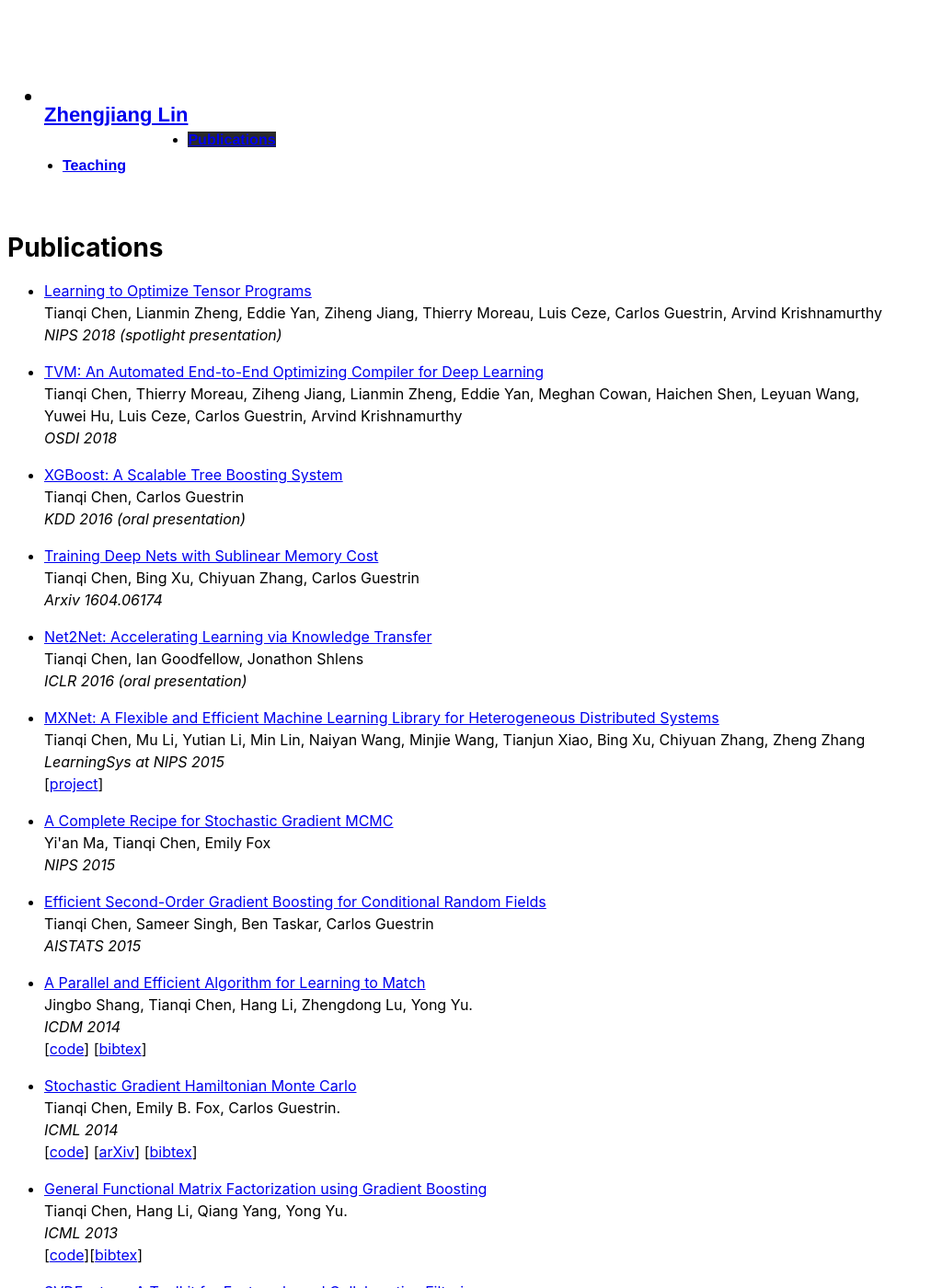
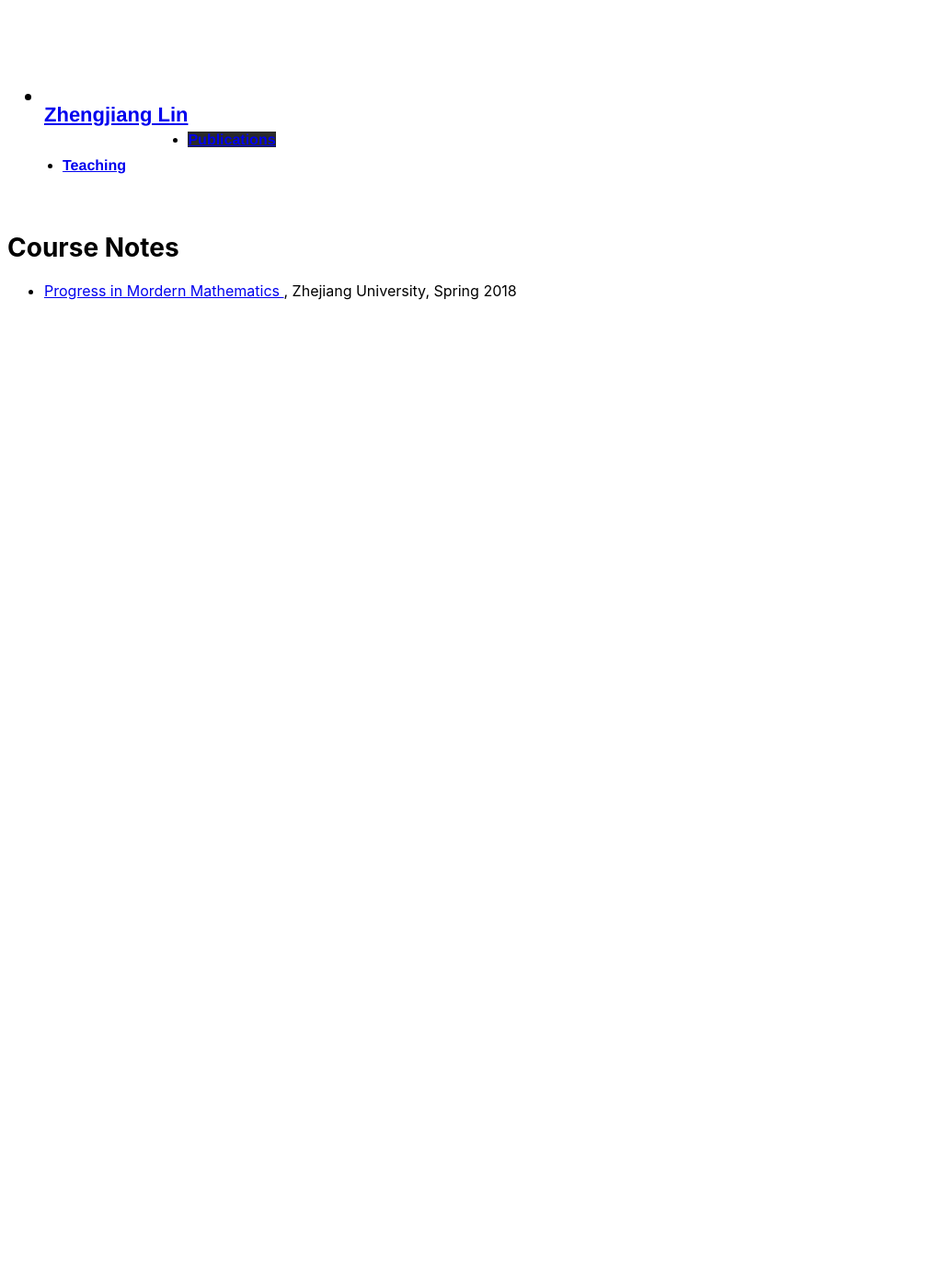
Before and after one commit to Acrescent/Acrescent.github.io, a Jekyll site: the page built from publications.html, in a window 1280 px wide and 1400 px high. Shown: the whole window at 92% size, without its empty margins (0-1012 px from the left). Built offline with Jekyll 4.4.1, drawn with Linux system fonts in a browser that asks for light colours; some of the changed text lies outside the part shown.

Commit message:
Update publications.html

```diff
--- a/publications.html
+++ b/publications.html
@@ -7,130 +7,8 @@ order: 1
 ---
 
 {% include JB/setup %}
-<h1> Publications</h1>
+<h1> Course Notes</h1>
 <ul>
-<li>
-  <p>
-    <a href="https://arxiv.org/abs/1805.08166"> Learning to Optimize Tensor Programs</a></br>
-Tianqi Chen, Lianmin Zheng, Eddie Yan, Ziheng Jiang, Thierry Moreau, Luis Ceze, Carlos Guestrin, Arvind Krishnamurthy
-</br>
-<i>NIPS 2018 (spotlight presentation)</i> </br>
-  </p>
-
-<li>
-  <p>
-    <a href="https://arxiv.org/abs/1802.04799"> TVM: An Automated End-to-End Optimizing Compiler for Deep Learning</a></br>
-    Tianqi Chen, Thierry Moreau, Ziheng Jiang, Lianmin Zheng, Eddie Yan, Meghan Cowan, Haichen Shen, Leyuan Wang, Yuwei Hu, Luis Ceze, Carlos Guestrin, Arvind Krishnamurthy
-</br>
-    <i>OSDI 2018</i> </br>
-  </p>
-
-<li>
-  <p>
-    <a href="https://arxiv.org/abs/1603.02754"> XGBoost: A Scalable Tree Boosting System</a></br>
-    Tianqi Chen, Carlos Guestrin</br>
-    <i>KDD 2016 (oral presentation)</i> </br>
-  </p>
-<li>
-  <p>
-    <a href="https://arxiv.org/abs/1604.06174"> Training Deep Nets with Sublinear Memory Cost</a></br>
-    Tianqi Chen, Bing Xu, Chiyuan Zhang, Carlos Guestrin</br>
-    <i>Arxiv 1604.06174</i> </br>
-  </p>
-<li>
-  <p>
-    <a href="http://arxiv.org/abs/1511.05641"> Net2Net: Accelerating Learning via Knowledge Transfer</a></br>
-    Tianqi Chen, Ian Goodfellow, Jonathon Shlens</br>
-    <i>ICLR 2016 (oral presentation)</i> </br>
-  </p>
-<li>
-  <p>
-    <a href="data/pdf/mxnet-learningsys.pdf"> MXNet: A Flexible and Efficient Machine Learning Library for Heterogeneous Distributed Systems</a></br>
-    Tianqi Chen, Mu Li, Yutian Li, Min Lin, Naiyan Wang, Minjie Wang, Tianjun Xiao, Bing Xu, Chiyuan Zhang, Zheng Zhang </br>
-    <i>LearningSys at NIPS 2015</i> </br>
-    [<a href="https://github.com/dmlc/mxnet">project</a>]
-  </p>
-<li>
-  <p>
-    <a href="http://arxiv.org/abs/1506.04696"> A Complete Recipe for Stochastic Gradient MCMC</a></br>
-       Yi'an Ma, Tianqi Chen, Emily Fox</br>
-    <i>NIPS 2015</i> </br>
-  </p>
-<li>
-  <p>
-    <a href="data/pdf/GBCRF-AISTATS15.pdf">Efficient Second-Order Gradient Boosting for Conditional Random Fields</a> </br>
-    Tianqi Chen, Sameer Singh, Ben Taskar, Carlos Guestrin</br>
-    <i>AISTATS 2015</i> </br>
-  </p>
-<li>
-  <p>
-    <a href="http://arxiv.org/data/pdf/1410.6414v1.pdf">A Parallel and Efficient Algorithm for Learning to Match</a> </br>
-    Jingbo Shang, Tianqi Chen, Hang Li, Zhengdong Lu, Yong Yu. </br>
-    <i>ICDM 2014 </i> </br>
-    [<a href="https://github.com/shangjingbo1226/PL2M">code</a>]
-    [<a href="data/bib/PL2M-ICDM14.bib">bibtex</a>]
-  </p>
-<li>
-    <a href="data/pdf/SGHMC-ICML14.pdf">Stochastic Gradient Hamiltonian Monte Carlo</a> </br>
-    Tianqi Chen, Emily B. Fox, Carlos Guestrin. </br>
-    <i>ICML 2014 </i> </br>
-    [<a href="http://www.github.com/tqchen/ML-SGHMC">code</a>]
-    [<a href="http://arxiv.org/abs/1402.4102">arXiv</a>]
-    [<a href="data/bib/SGHMC-ICML14.bib">bibtex</a>]
-  </p>
-
-<li>
-  <p>
-    <a href="http://jmlr.org/proceedings/papers/v28/chen13e.pdf">General Functional Matrix Factorization using Gradient Boosting</a> </br>
-    Tianqi Chen, Hang Li, Qiang Yang, Yong Yu. </br>
-    <i>ICML 2013 </i> </br>
-    [<a href="http://homes.cs.washington.edu/~tqchen/code/gfmf.tar.gz">code</a>][<a href="data/bib/GFMF-ICML13.bib">bibtex</a>]
-  </p>
-
-<li>
-  <p>
-    <a href="http://jmlr.org/papers/volume13/chen12a/chen12a.pdf"> SVDFeature: A Toolkit for Feature-based Collaborative Filtering</a> </br>
-    Tianqi Chen, Weinan Zhang, Qiuxia Lu, Kailong Chen, Zhao Zheng, Yong Yu. </br>
-    <i> JMLR 13:3619-3622, 2012</i></br>
-    [<a href="http://svdfeature.apexlab.org">Project</a>][<a href="data/bib/SVDFeature.bib">bibtex</a>]
-  </p>
-
-<li>
-  <p>
-    <a href="https://kaggle2.blob.core.windows.net/competitions/kddcup2012/2748/media/SJTU.pdf"> Combining Factorization Model and Additive Forest for Collaborative Followee Recommendation</a> </br>
-    Tianqi Chen, Linpeng Tang, Qin Liu, Diyi Yang, Saining Xie, Xuezhi Cao, Chunyang Wu, Enpeng Yao, Zhengyang Liu, Zhansheng Jiang, Cheng Chen, Weihao Kong, Yong Yu. </br>
-    <i> KDD-Cup Workshop 2012 (1st in track1) </i>
-  </p>
-
-<li>
-  <p>
-    <a href="data/pdf/recsys12-p91-yang.pdf">Local Implicit Feedback Mining for Music Recommendation</a> </br>
-    Diyi Yang, Tianqi Chen, Weinan Zhang and Yong Yu. </br>
-    <i>RecSys 2012 </i></br>
-    [<a href="data/bib/YangRecsys12.bib">bibtex</a>]
-  </p>
-
-<li>
-  <p>
-    <a href="data/pdf/ecml12-hu.pdf"> Discriminative Factor Alignment across Heterogeneous Feature Space</a> </br>
-    Fangwei Hu, Tianqi Chen, Nathan Nan Liu, Qiang Yang and Yong Yu. </br>
-    <i> ECML/PKDD 2012</i>
-  </p>
-
-<li>
-  <p>
-    <a href="data/pdf/sigir12-p661-chen.pdf">Collaborative Personalized Tweet Recommendation</a> </br>
-    Kailong Chen, Tianqi Chen, Guoqing Zheng, Ou Jin, Enpeng Yao, Yong Yu. </br>
-    <i> SIGIR 2012 </i></br>
-    [<a href="data/bib/ChenSIGIR12.bib">bibtex</a>]
-  </p>
-
-<li>
-  <p>
-    <a href="http://link.springer.com/article/10.1007%2Fs10955-012-0532-8#page-1"> Relation of a New Interpretation of Stochastic Differential Equations to Ito Process </a> </br>
-    Jianghong Shi, Tianqi Chen, Ruoshi Yuan, Bo Yuan and Ping Ao. </br>
-    <i> Journal of Statistical Physics, Vol. 148, Issue 3</i> </br>
-    [<a href="http://arxiv.org/abs/1111.2987">arXiv</a>][<a href="bib/ShiJSP12.bib">bibtex</a>]
-  </p>
+<li> <a href="data/pdf/Progress_in_Mordern_Mathematics_zjlin.pdf"> Progress in Mordern Mathematics </a>, Zhejiang University, Spring 2018
 
 </ul>
```
